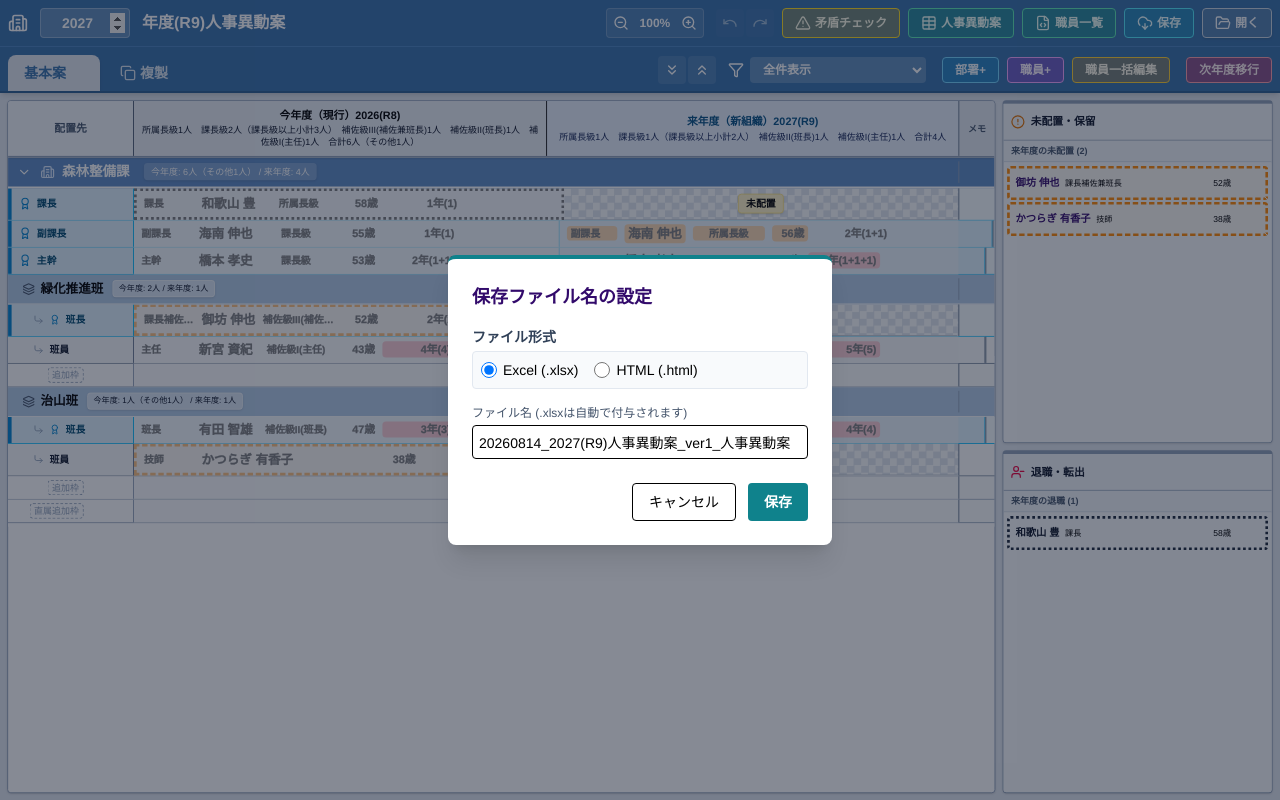
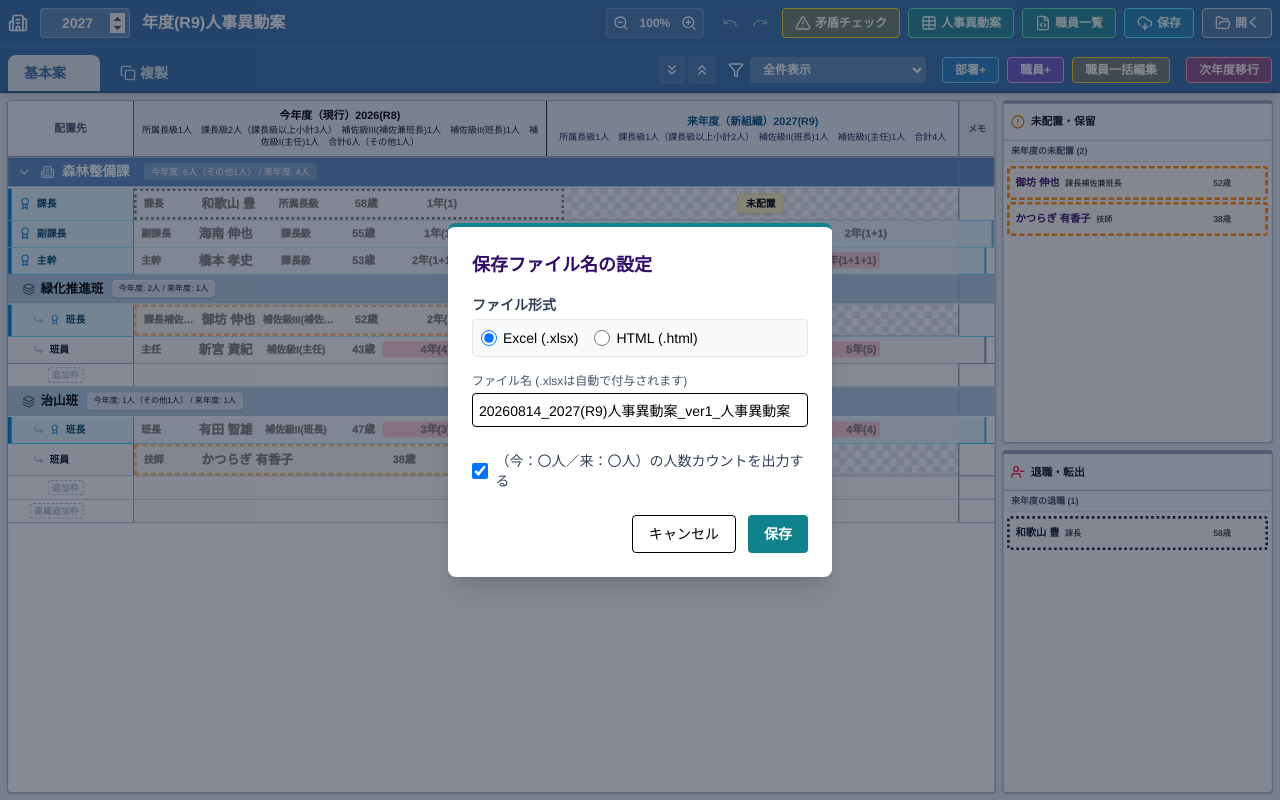
Before and after one commit to Kojiro-Nakamura/personnel-transfer-app, a React (Vite) app: page / in a window 1280 px wide. Both pictures are taken after a click on the button "人事異動案". Built offline with nearby package versions, Linux system fonts and the light colour scheme.

Commit message:
feat: 人事異動案出力時に人数カウントの出力有無を選択可能に

```diff
--- a/src/App.jsx
+++ b/src/App.jsx
@@ -284,7 +284,26 @@ export const AppContent = () => {
       <NameEditModal isOpen={modals.groupPost.isOpen} title="班内ポスト編集" data={modals.groupPost.data?.post} onClose={() => closeModal('groupPost')} onSave={d => modals.groupPost.data?.post ? mutations.updateGroupPost(modals.groupPost.data.deptId, modals.groupPost.data.groupId, modals.groupPost.data.post.id, d) : mutations.addGroupPost(modals.groupPost.data.deptId, modals.groupPost.data.groupId, d)} />
       <NameEditModal isOpen={modals.planName.isOpen} title="名前変更" data={{ name: modals.planName.data }} onClose={() => closeModal('planName')} onSave={d => updatePlanName(activePlanId, d.name)} />
       <DeleteConfirmModal isOpen={modals.delConfirm.isOpen} data={modals.delConfirm.data} onClose={() => closeModal('delConfirm')} onConfirm={d => { if (d.type === 'dept') mutations.deleteDepartment(d.id); else if (d.type === 'post') mutations.deletePost(d.deptId, d.id); else if (d.type === 'group') mutations.deleteGroup(d.deptId, d.id); else if (d.type === 'groupPost') mutations.deleteGroupPost(d.deptId, d.groupId, d.id); else if (d.type === 'emp') mutations.deleteEmployee(d.id); }} />
-      <FileSaveModal isOpen={modals.saveFile.isOpen} defaultName={modals.saveFile.data?.defaultName} extension={modals.saveFile.data?.type === 'json' ? '.json' : ''} options={modals.saveFile.data?.options} onClose={() => closeModal('saveFile')} onSave={(fileName, format) => { if (modals.saveFile.data.type === 'json') exportToJSON(fileName); else if (modals.saveFile.data.type === 'org') { if (format === 'excel') exportToExcel(fileName); else exportToHTML(fileName); } else if (modals.saveFile.data.type === 'list') { if (format === 'excel') exportListToExcel(fileName, targetYear, employees, departments); else generateAndDownloadHTML(employees, departments, targetYear, fileName); } }} />
+      <FileSaveModal
+        isOpen={modals.saveFile.isOpen}
+        defaultName={modals.saveFile.data?.defaultName}
+        extension={modals.saveFile.data?.type === 'json' ? '.json' : ''}
+        options={modals.saveFile.data?.options}
+        showCountToggle={modals.saveFile.data?.type === 'org'}
+        defaultShowCount={filterLevel === 0}
+        onClose={() => closeModal('saveFile')}
+        onSave={(fileName, format, showCount) => {
+          if (modals.saveFile.data.type === 'json') exportToJSON(fileName);
+          else if (modals.saveFile.data.type === 'org') {
+            if (format === 'excel') exportToExcel(fileName, showCount);
+            else exportToHTML(fileName, showCount);
+          }
+          else if (modals.saveFile.data.type === 'list') {
+            if (format === 'excel') exportListToExcel(fileName, targetYear, employees, departments);
+            else generateAndDownloadHTML(employees, departments, targetYear, fileName);
+          }
+        }}
+      />
       <ValidationModal isOpen={modals.validation.isOpen} onClose={() => closeModal('validation')} employees={employees} departments={departments} targetYear={targetYear} onEmpClick={(empId) => { const emp = employees.find(e => e.id === empId); if (emp) openModal('emp', emp); }} onAutoFix={(newEmps) => mutations.updateAllEmployees(newEmps)} />
 
       {modals.rollOver.isOpen && (
--- a/src/components/modals/Modals.jsx
+++ b/src/components/modals/Modals.jsx
@@ -200,13 +200,15 @@ export const EmployeeSelectModal = ({ isOpen, onClose, onSelect, targetPlacement
   );
 };
 
-export const FileSaveModal = ({ isOpen, onClose, onSave, defaultName, extension, options }) => {
+export const FileSaveModal = ({ isOpen, onClose, onSave, defaultName, extension, options, showCountToggle, defaultShowCount }) => {
   const [fileName, setFileName] = useState('');
   const [selectedFormat, setSelectedFormat] = useState('');
+  const [showCount, setShowCount] = useState(defaultShowCount ?? true);
 
   useEffect(() => {
     if (isOpen) {
       setFileName(defaultName || '');
+      setShowCount(defaultShowCount ?? true);
       if (options && options.length > 0) {
          const savedFormat = localStorage.getItem('jinjian_app_last_export_format');
          if (savedFormat && options.some(o => o.value === savedFormat)) {
@@ -246,6 +248,19 @@ export const FileSaveModal = ({ isOpen, onClose, onSave, defaultName, extension,
             onChange={setFileName}
             autoFocus
           />
+          {showCountToggle && (
+            <div className="pt-2">
+              <label className="flex items-center gap-2 cursor-pointer text-sm text-slate-700">
+                <input
+                  type="checkbox"
+                  checked={showCount}
+                  onChange={(e) => setShowCount(e.target.checked)}
+                  className="w-4 h-4 text-[#0F828C] rounded border-slate-300"
+                />
+                （今：〇人／来：〇人）の人数カウントを出力する
+              </label>
+            </div>
+          )}
         </div>
         <div className="mt-6 flex justify-end gap-3">
           <button
@@ -262,7 +277,7 @@ export const FileSaveModal = ({ isOpen, onClose, onSave, defaultName, extension,
               }
               const extToUse = currentExt || '';
               const finalName = fileName.endsWith(extToUse) ? fileName : `${fileName}${extToUse}`;
-              onSave(finalName, selectedFormat);
+              onSave(finalName, selectedFormat, showCount);
               onClose();
             }}
             disabled={!fileName.trim()}
--- a/src/hooks/useExportActions.js
+++ b/src/hooks/useExportActions.js
@@ -14,7 +14,7 @@ export function useExportActions({ targetYear, activePlanId, plans, employees, d
     setCurrentFileName(fileName);
   }, [targetYear, activePlanId, plans, employees, departments, notes, setCurrentFileName]);
 
-  const exportToHTML = useCallback((fileName) => {
+  const exportToHTML = useCallback((fileName, showCount = true) => {
     const escapeHtml = (str) => String(str || '').replace(/&/g, '&amp;').replace(/</g, '&lt;').replace(/>/g, '&gt;').replace(/"/g, '&quot;');
 
     const dateObj = new Date();
@@ -100,7 +100,11 @@ export function useExportActions({ targetYear, activePlanId, plans, employees, d
 
             const cCounts = getCounts(deptCurrEmps, false);
             const nCounts = getCounts(deptNextEmps, true);
+          if (showCount) {
             displayDeptHtml = `${escapeHtml(deptName)} <span style="font-size:10px;font-weight:normal;color:#64748b;margin-left:4px;">（今:${formatCountText(cCounts)} / 来:${formatCountText(nCounts)}）</span>`;
+          } else {
+            displayDeptHtml = escapeHtml(deptName);
+          }
           } else {
             displayDeptHtml = escapeHtml(deptName);
           }
@@ -122,7 +126,11 @@ export function useExportActions({ targetYear, activePlanId, plans, employees, d
 
             const gCCounts = getCounts(grpCurrEmps, false);
             const gNCounts = getCounts(grpNextEmps, true);
-            displayGroupHtml = `${escapeHtml(groupName)} <span style="font-size:10px;font-weight:normal;color:#64748b;margin-left:4px;">（今:${formatCountText(gCCounts)} / 来:${formatCountText(gNCounts)}）</span>`;
+            if (showCount) {
+              displayGroupHtml = `${escapeHtml(groupName)} <span style="font-size:10px;font-weight:normal;color:#64748b;margin-left:4px;">（今:${formatCountText(gCCounts)} / 来:${formatCountText(gNCounts)}）</span>`;
+            } else {
+              displayGroupHtml = escapeHtml(groupName);
+            }
           } else {
             displayGroupHtml = escapeHtml(groupName);
           }
@@ -506,8 +514,8 @@ export function useExportActions({ targetYear, activePlanId, plans, employees, d
     downloadFile(htmlContent, 'text/html;charset=utf-8;', fileName);
   }, [targetYear, departments, deptMap, currMap, nextMap, employees, notes, filterLevel]);
 
-  const exportToExcel = useCallback((fileName) => {
-    exportPlanToExcel(fileName, targetYear, departments, deptMap, currMap, nextMap, employees, notes, filterLevel);
+  const exportToExcel = useCallback((fileName, showCount = true) => {
+    exportPlanToExcel(fileName, targetYear, departments, deptMap, currMap, nextMap, employees, notes, filterLevel, showCount);
   }, [targetYear, departments, deptMap, currMap, nextMap, employees, notes, filterLevel]);
 
   return { exportToJSON, exportToHTML, exportToExcel };
--- a/src/utils/exportExcel.js
+++ b/src/utils/exportExcel.js
@@ -37,7 +37,7 @@ const saveWorkbook = async (workbook, fileName) => {
 };
 
 // --- 人事異動案（Excel）出力 ---
-export const exportPlanToExcel = async (fileName, targetYear, departments, deptMap, currMap, nextMap, employees, notes, filterLevel) => {
+export const exportPlanToExcel = async (fileName, targetYear, departments, deptMap, currMap, nextMap, employees, notes, filterLevel, showCount = true) => {
   const allHistoryYears = new Set();
   allHistoryYears.add(targetYear);
   employees.forEach(e => {
@@ -353,13 +353,17 @@ export const exportPlanToExcel = async (fileName, targetYear, departments, deptM
         });
         const cCounts = getCounts(deptCurrEmps, false);
         const nCounts = getCounts(deptNextEmps, true);
-        displayDeptStr = `${deptName} （今:${formatCountText(cCounts)} / 来:${formatCountText(nCounts)}）`;
+        if (showCount) {
+          displayDeptStr = `${deptName} （今:${formatCountText(cCounts)} / 来:${formatCountText(nCounts)}）`;
+        } else {
+          displayDeptStr = deptName;
+        }
       } else {
         displayDeptStr = deptName;
       }
     }
 
-    let displayGroupStr = '';
+    let displayGroupStr = groupName;
     if (isNewGroup && groupName !== '') {
       if (dept.id && group && group.id && deptMap[dept.id].groups[group.id]) {
         const gm = deptMap[dept.id].groups[group.id];
@@ -368,7 +372,11 @@ export const exportPlanToExcel = async (fileName, targetYear, departments, deptM
         Object.values(gm.posts).forEach(gp => { grpCurrEmps.push(...gp.current); grpNextEmps.push(...gp.next); });
         const gCCounts = getCounts(grpCurrEmps, false);
         const gNCounts = getCounts(grpNextEmps, true);
-        displayGroupStr = `${groupName} （今:${formatCountText(gCCounts)} / 来:${formatCountText(gNCounts)}）`;
+        if (showCount) {
+          displayGroupStr = `${groupName} （今:${formatCountText(gCCounts)} / 来:${formatCountText(gNCounts)}）`;
+        } else {
+          displayGroupStr = groupName;
+        }
       } else {
         displayGroupStr = groupName;
       }
```
